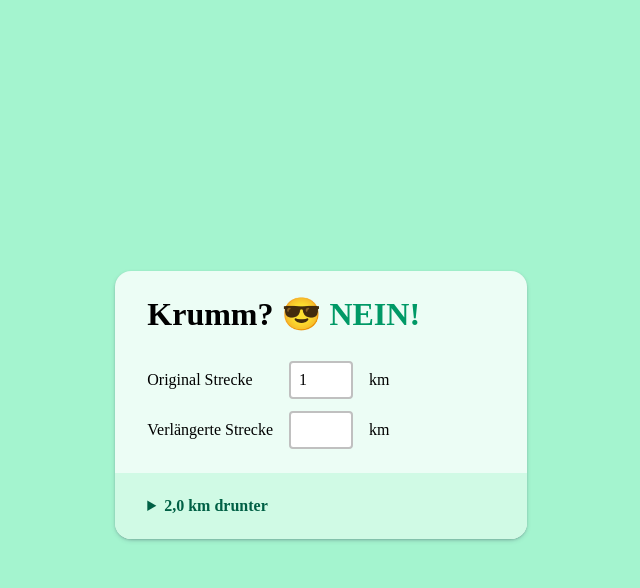
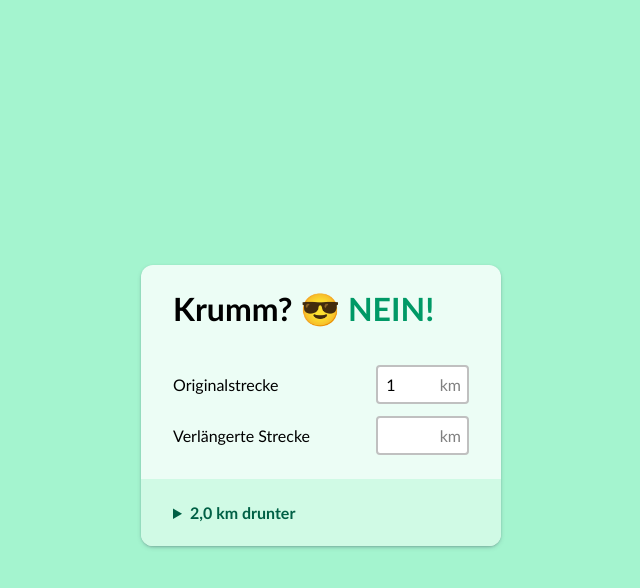
Before and after one commit to max-power/max-power.github.io, a Jekyll site: the page krumm/index.html, which Jekyll copies as it is, in a window 1280 px wide. Shown: the top 588 px of the page, without its empty margins (319-959 px from the left). Built offline with Jekyll 4.4.1, drawn with Linux system fonts in a browser that asks for light colours.

Commit message:
wrap input with unit

```diff
--- a/krumm/index.html
+++ b/krumm/index.html
@@ -16,7 +16,8 @@
     <form>
       <h1>Krumm? <span data-krumm-target="result"></span></h1>
       <label>
-        Original Strecke
+        Originalstrecke
+        <div class="input-container">
           <input
             id="original-distance"
             type="number"
@@ -27,10 +28,12 @@
             data-krumm-target="originalDistance"
             data-action="input->krumm#updateResults"
             class="form-control">
-        km
+          <span class="unit">km</span>
+        </div>
       </label>
       <label>
         Verlängerte Strecke
+        <div class="input-container">
           <input
             id="prolonged-distance"
             type="number"
@@ -40,7 +43,8 @@
             data-krumm-target="prolongedDistance"
             data-action="input->krumm#updateResults"
             class="form-control">
-        km
+          <span class="unit">km</span>
+        </div>
       </label>
     </form>
 
--- a/krumm/styles.css
+++ b/krumm/styles.css
@@ -19,17 +19,6 @@ dl, dt, dd, input, form, h1, body {
   --color-rose-800: oklch(0.455 0.188 13.697);
   --color-rose-900: oklch(0.41 0.159 10.272);
   --color-rose-950: oklch(0.271 0.105 12.094);
-  --color-red-50: oklch(0.971 0.013 17.38);
-  --color-red-100: oklch(0.936 0.032 17.717);
-  --color-red-200: oklch(0.885 0.062 18.334);
-  --color-red-300: oklch(0.808 0.114 19.571);
-  --color-red-400: oklch(0.704 0.191 22.216);
-  --color-red-500: oklch(0.637 0.237 25.331);
-  --color-red-600: oklch(0.577 0.245 27.325);
-  --color-red-700: oklch(0.505 0.213 27.518);
-  --color-red-800: oklch(0.444 0.177 26.899);
-  --color-red-900: oklch(0.396 0.141 25.723);
-  --color-red-950: oklch(0.258 0.092 26.042);
   --color-emerald-50: oklch(0.979 0.021 166.113);
   --color-emerald-100: oklch(0.95 0.052 163.051);
   --color-emerald-200: oklch(0.905 0.093 164.15);
@@ -52,7 +41,7 @@ body {
   background: var(--background-color);
   display: grid;
   min-height: 90vh;
-  font-family: ui-rounded;
+  font-family: ui-rounded, 'Hiragino Maru Gothic ProN', Quicksand, Comfortaa, Manjari, 'Arial Rounded MT', 'Arial Rounded MT Bold', Calibri, source-sans-pro, sans-serif;
   -webkit-user-select: none;
   user-select: none;
 }
@@ -67,8 +56,9 @@ main {
   place-self: center;
   display: grid;
   background: var(--main-background-color);
-  border-radius: 1rem;
+  border-radius: 0.75rem;
   margin: 1rem;
+  min-width:360px;
   overflow: hidden;
   box-shadow:
     rgba(50,50,93,.25) 0 2px 5px -1px,
@@ -82,11 +72,11 @@ form {
 label {
   display: grid;
   align-items: center;
-  grid-template-columns: 1fr auto 1fr;
+  grid-template-columns: 1fr auto;
   gap: 1rem;
 }
 input {
-  width: 8ch;
+  width: 10ch;
   margin: 0;
   font-size: inherit;
   border: 2px solid silver;
@@ -95,16 +85,28 @@ input {
   padding: .5rem;
   font-family: inherit;
   display: inline-block;
+  padding-right: calc(2ch + 1rem);
 }
 input:focus {
   outline: 3px solid var(--result-headline-color);
 }
+.input-container {
+  position: relative;
+  display: inline-flex;
+  align-items: center;
+}
+.unit {
+  position: absolute;
+  right: 0.5rem;
+  pointer-events: none; /* Prevents clicking on it */
+  color: gray;
+}
 h1 {
-  margin-bottom: 1rem;
+  margin-bottom: 1.5rem;
+  font-weight: 800;
 }
 h1 span {
   color: var(--result-headline-color);
-  font-weight: 900;
   text-transform: uppercase;
 }
 details {
@@ -118,7 +120,7 @@ dl {
   display: grid;
   gap: 1rem;
   grid-template-columns: 1fr auto;
-  margin-top: 1rem;
+  margin-top: 1.5rem;
 }
 dd {
   text-align: right;
```
Lines whose indentation alone changed are shown as unchanged.
